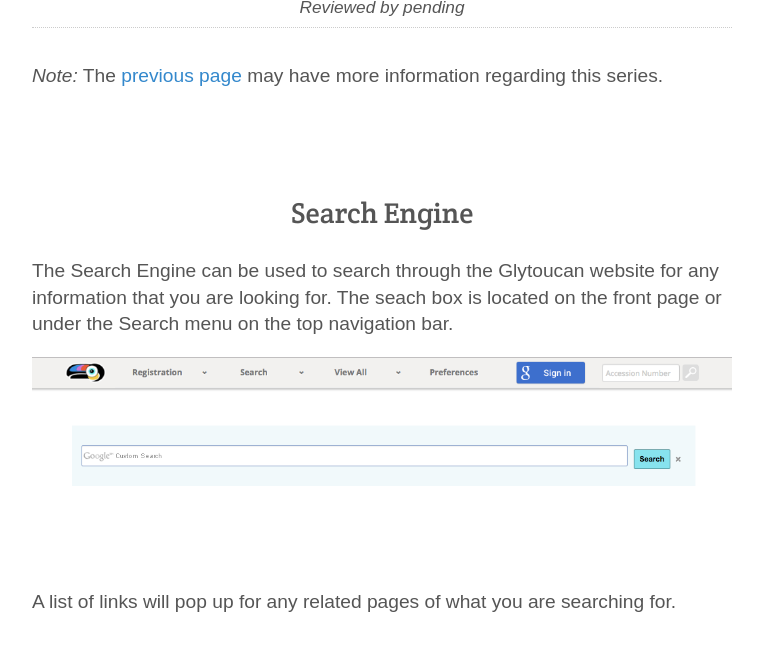
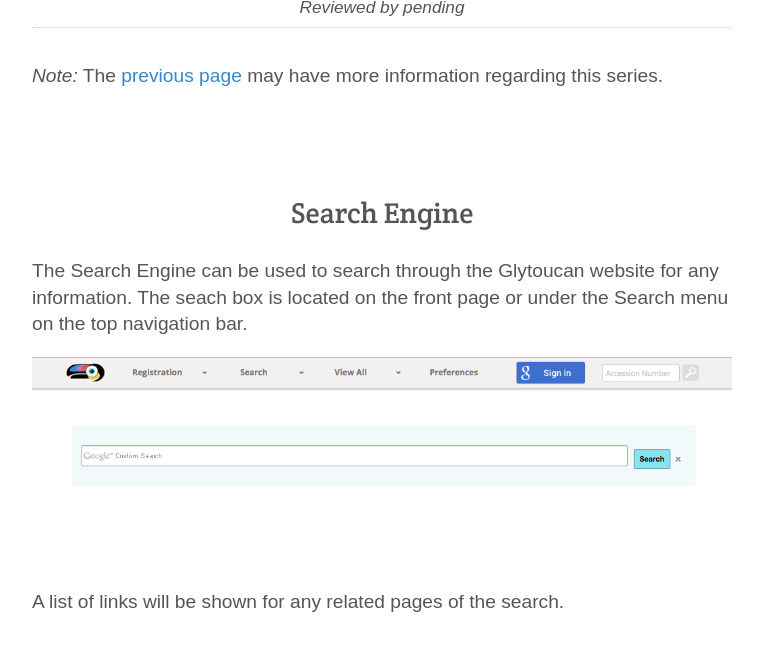
Before and after one commit to glytoucan/glytoucan, a Jekyll site: the page built from manual/search-engine.md, in a window 1280 px wide and 1400 px high, scrolled down 415 px, cut to the strip 0-662 px from the top of the window. Shown: the top 651 px of the strip, without its empty margins (258-1021 px from the left). Built offline with Jekyll 4.4.1, drawn with Linux system fonts in a browser that asks for light colours; nearby versions of some CDN libraries; some of the changed text lies outside the part shown.

Commit message:
Update search-engine.md
changed sentences

```diff
--- a/manual/search-engine.md
+++ b/manual/search-engine.md
@@ -13,22 +13,22 @@ next:
 
 Search Engine
 ------------
-  The Search Engine can be used to search through the Glytoucan website for any information that you are looking for. The seach box is located on the front page or under the Search menu on the top navigation bar.
+  The Search Engine can be used to search through the Glytoucan website for any information. The seach box is located on the front page or under the Search menu on the top navigation bar.
 
 ![Search Engine](/images/manual/search-engine.png)
 
 <br>
 
-A list of links will pop up for any related pages of what you are searching for.
+A list of links will be shown for any related pages of the search.
 
 <br>
 
-![Searching](/images/manual/search-engine-G00028MO.png)
+![Search list](/images/manual/search-engine-G00028MO.png)
 
 <br>
 
-There is also a tab option to look at the related images only. *Note: The search engine will go back to Web tab after doing another search in the Image tab.*
+There is also a tab option to look at the related images only. *Note: The search engine will go back to Web tab after doing another search in the Image tab.
 
 <br>
 
-![Searching Images](/images/manual/search-engine-images.png)
+![Search Images](/images/manual/search-engine-images.png)
```
